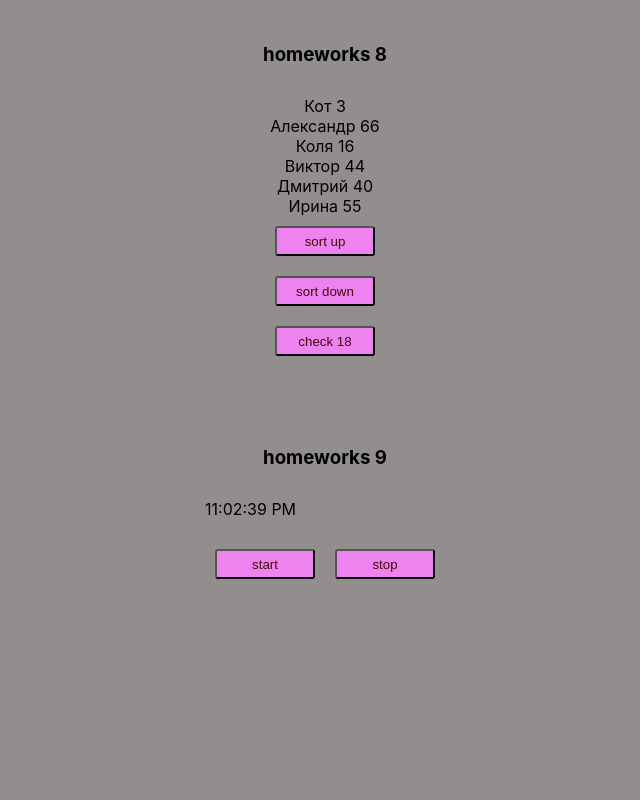
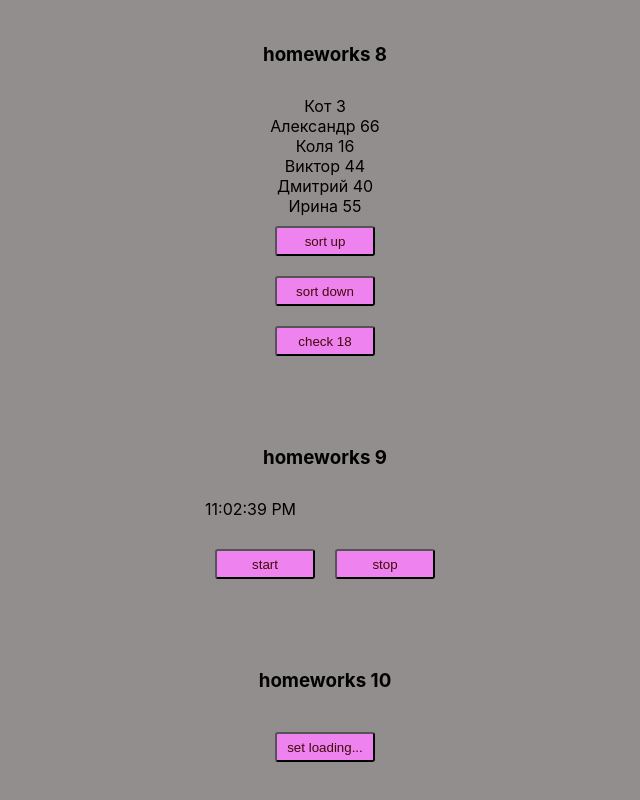
Before and after one commit to alexsharich/smallTasks, a React (Create React App) app: page /#/junior in a window 1280 px wide. Shown: the part 455-1255 px from the top of the page, without its empty margins (315-955 px from the left). Before the commit the page ends 1144 px from the top, so only its background shows below. Built offline with nearby package versions, Linux system fonts and the light colour scheme.

Commit message:
add HW10

```diff
--- a/package.json
+++ b/package.json
@@ -16,8 +16,10 @@
     "gh-pages": "^3.2.3",
     "react": "^17.0.2",
     "react-dom": "^17.0.2",
+    "react-redux": "^7.2.6",
     "react-router-dom": "^5.3.0",
     "react-scripts": "4.0.3",
+    "redux": "^4.1.2",
     "typescript": "^4.1.2",
     "uuid": "^8.3.2",
     "web-vitals": "^1.0.1"
@@ -49,6 +51,8 @@
     ]
   },
   "devDependencies": {
-    "@types/react-router-dom": "^5.3.2"
+    "@types/react-redux": "^7.1.20",
+    "@types/react-router-dom": "^5.3.2",
+    "@types/redux": "^3.6.0"
   }
 }
--- a/src/index.tsx
+++ b/src/index.tsx
@@ -1,12 +1,16 @@
 import React from 'react'
 import ReactDOM from 'react-dom'
+import { Provider } from 'react-redux'
 import './index.css'
 import App from './p1-main/m1-ui/u1-app/App'
+import store from './p2-homeworks/h10/bll/store'
 import * as serviceWorker from './serviceWorker'
 
 ReactDOM.render(
     <React.StrictMode>
-        <App/>
+        <Provider store={store}>
+            <App />
+        </Provider>
     </React.StrictMode>,
     document.getElementById("root")
 )
--- a/src/p2-homeworks/h10/HW10.tsx
+++ b/src/p2-homeworks/h10/HW10.tsx
@@ -1,25 +1,35 @@
 import React from 'react'
+import { useDispatch, useSelector } from 'react-redux';
 import SuperButton from '../h4/common/c2-SuperButton/SuperButton'
+import { loadingAC } from './bll/loadingReducer';
+import { AppStoreType } from './bll/store';
+import RocketPreloader from './assets/images/Rocket.gif'
 
 function HW10() {
     // useSelector, useDispatch
-    const loading = false
+    let dispatch = useDispatch()
+    let isLoading = useSelector<AppStoreType, boolean>(state => state.loading.isLoading)
+
+
 
     const setLoading = () => {
-        // dispatch
+        dispatch(loadingAC(true))
         // setTimeout
         console.log('loading...')
+        setTimeout(() => {
+            dispatch(loadingAC(false))
+        }, 2000)
     };
 
     return (
-        <div>
-            <hr/>
-            homeworks 10
+        <div className="HWBlock">
+
+            <h3>homeworks 10</h3>
 
             {/*should work (должно работать)*/}
-            {loading
+            {isLoading
                 ? (
-                    <div>крутилка...</div>
+                    <div><img src={RocketPreloader} /></div>
                 ) : (
                     <div>
                         <SuperButton onClick={setLoading}>set loading...</SuperButton>
@@ -27,10 +37,9 @@ function HW10() {
                 )
             }
 
-            <hr/>
             {/*для личного творчества, могу проверить*/}
             {/*<Alternative/>*/}
-            <hr/>
+
         </div>
     )
 }
--- a/src/p2-homeworks/h10/bll/loadingReducer.ts
+++ b/src/p2-homeworks/h10/bll/loadingReducer.ts
@@ -1,14 +1,29 @@
+const SET_IS_LOADING = 'SET-IS-LOADING'
+
+type ActionType = ReturnType<typeof loadingAC>
+
 const initState = {
-
+    isLoading: false
 }
 
-export const loadingReducer = (state = initState, action: any): any => { // fix any
+type initState = {
+    isLoading: boolean
+}
+
+export const loadingReducer = (state = initState, action: ActionType): initState => { // fix any
     switch (action.type) {
-        case '': {
-            return state
+        case 'SET-IS-LOADING': {
+            return {
+                ...state, isLoading: action.isLoading
+            }
         }
         default: return state
     }
 }
 
-export const loadingAC = (): any => {} // fix any
+export const loadingAC = (isLoading: boolean) => {
+    return {
+        type: 'SET-IS-LOADING',
+        isLoading: isLoading
+    } as const
+} // fix any
--- a/src/p2-homeworks/h10/bll/store.ts
+++ b/src/p2-homeworks/h10/bll/store.ts
@@ -1,15 +1,16 @@
-import {loadingReducer} from './loadingReducer'
+import { combineReducers, createStore } from 'redux';
+import { loadingReducer } from './loadingReducer'
 
-// const reducers = combineReducers({
-//     loading: loadingReducer,
-//
-// })
-//
-// const store = createStore(reducers)
-//
-// export default store
-//
-// export type AppStoreType = ReturnType<typeof reducers>
-//
+const reducers = combineReducers({
+    loading: loadingReducer,
+
+})
+
+const store = createStore(reducers);
+
+export default store;
+
+export type AppStoreType = ReturnType<typeof reducers>
+
 // // @ts-ignore
-// window.store = store // for dev
+//window.store = store // for dev
--- a/src/p2-homeworks/h5/pages/Junior.tsx
+++ b/src/p2-homeworks/h5/pages/Junior.tsx
@@ -1,4 +1,5 @@
 import React from 'react'
+import HW10 from '../../h10/HW10'
 import HW7 from '../../h7/HW7'
 import HW8 from '../../h8/HW8'
 import HW9 from '../../h9/HW9'
@@ -12,6 +13,7 @@ export const Junior = () => {
             <HW7 />
             <HW8 />
             <HW9 />
+            <HW10 />
 
         </div>
     )
```
Also changed, not shown: src/p2-homeworks/h10/assets/images/Rocket.gif (added), 1 other file (tests, documents, lock files or other folders).
